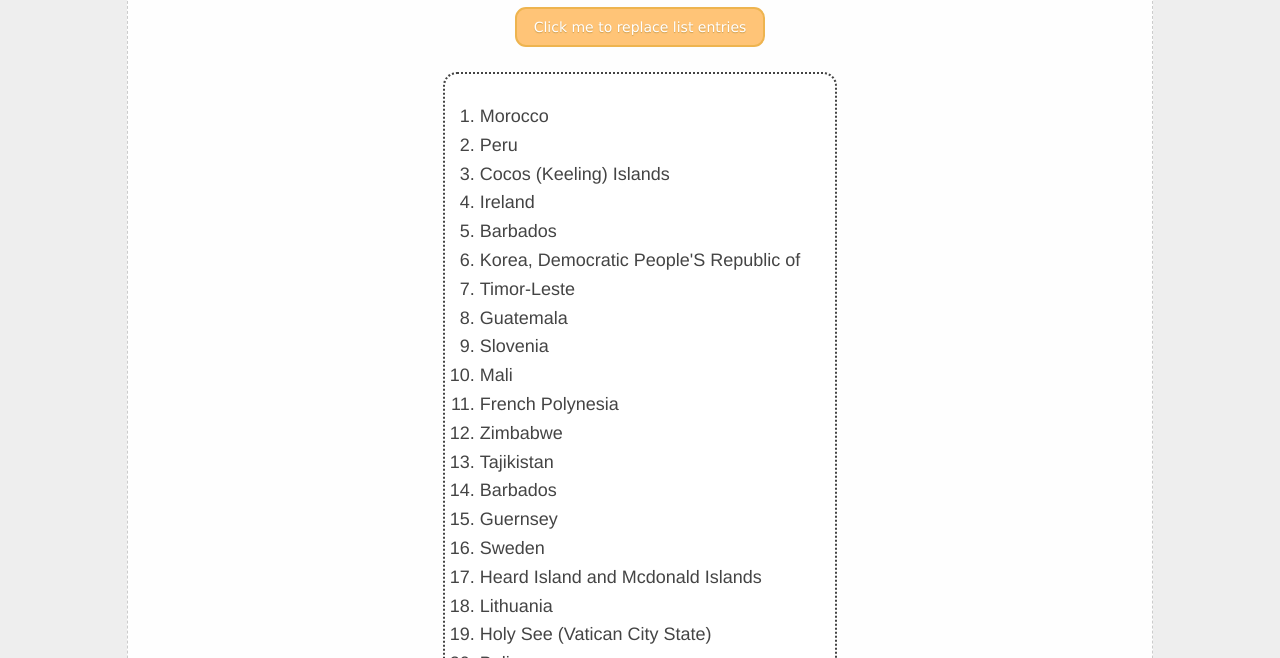
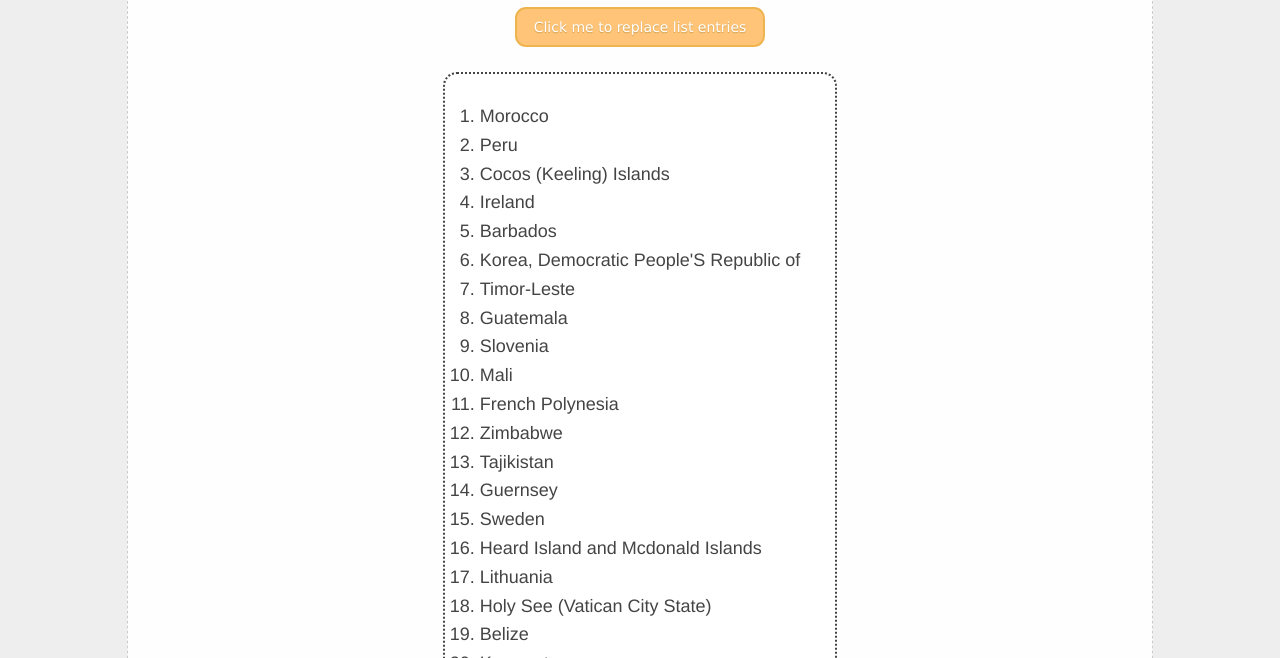
Before and after one commit to adesormeaux/adesormeaux.github.io, a plain HTML site: page lab_5/index.html in a window 1280 px wide. Both pictures are taken after a click on the button "Click me to replace list entries". Shown: the part 142-800 px from the top of the page. Drawn offline with Linux system fonts and the light colour scheme.

Commit message:
final update!!

```diff
--- a/lab_5/index.html
+++ b/lab_5/index.html
@@ -288,18 +288,34 @@
 
       const nameArray = list.map((i) => i.name);
 
+      var numArray = [];
+      let unique = true;
+
       const instructions = document.querySelector('.instructions');
       instructions.innerHTML = '';
 
       for(let i = 0; i < 50; i++){
-        let selectNumber = getRandomIntInclusive(0,242);
+        var selectNumber = getRandomIntInclusive(0,242);
 
+        do{
+          for(let a = 0; a < numArray.length; a++){
+            if(numArray[a] == selectNumber){
+              selectNumber = getRandomIntInclusive(0,242);
+              unique = false;
+              break
+            } else{
+              unique = true;
+            }
+          }
+        } while(unique == false);
 
         let el = document.createElement("li");
 
         el.innerHTML = nameArray[selectNumber];
 
         instructions.appendChild(el);
+
+        numArray.push(selectNumber);
       };
 }
 
```
